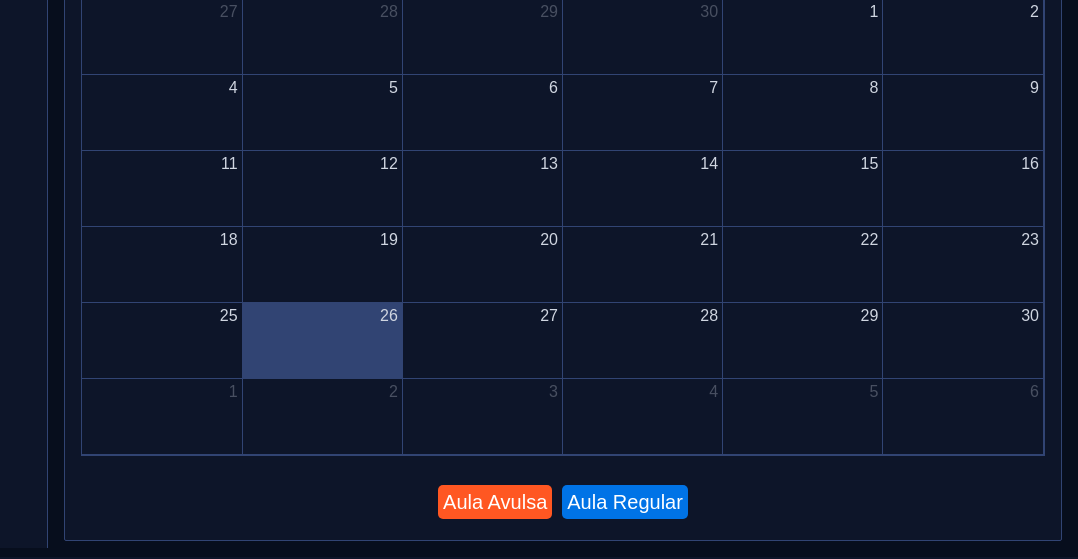
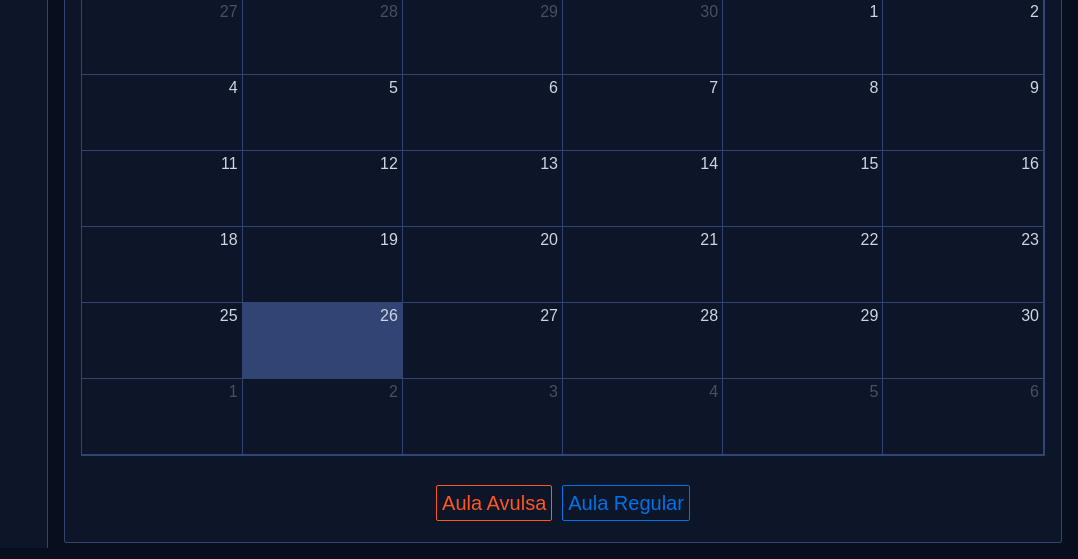
Before and after one commit to Peao-Digital/arena_sunset, a Django app: page / in a window 1280 px wide. Shown: the part 252-811 px from the top of the page, without its empty margins (202-1280 px from the left). Run offline with Django 4.2, Linux system fonts and the light colour scheme; the visitor is signed in with stand-in values (Sample User, id 1); data that the repository does not hold is empty; parts of the project's set-up code (start-up, migrations or seed data) failed here and were passed over; some libraries are stand-ins or nearby versions.

Commit message:
Alteração de cores das legendas

```diff
--- a/frontend/static/frontend/css/index.css
+++ b/frontend/static/frontend/css/index.css
@@ -20,18 +20,18 @@
 }
 
 .div_aula_avulsa {
-  background-color: #ff5722;
-  color: white !important;
+  border: 1px solid #ff5722;
+  color: #ff5722 !important;
   padding: 5px;
-  border-radius: 5px;
+  border-radius: 2px;
   margin: 5px;
 }
 
 .div_aula_regular {
-  background-color: #0073e6;
-  color: white !important;
+  color: #0073e6 !important;
+  border: 1px solid #0073e6;
   padding: 5px;
-  border-radius: 5px;
+  border-radius: 2px;
   margin: 5px;
 }
 
```
